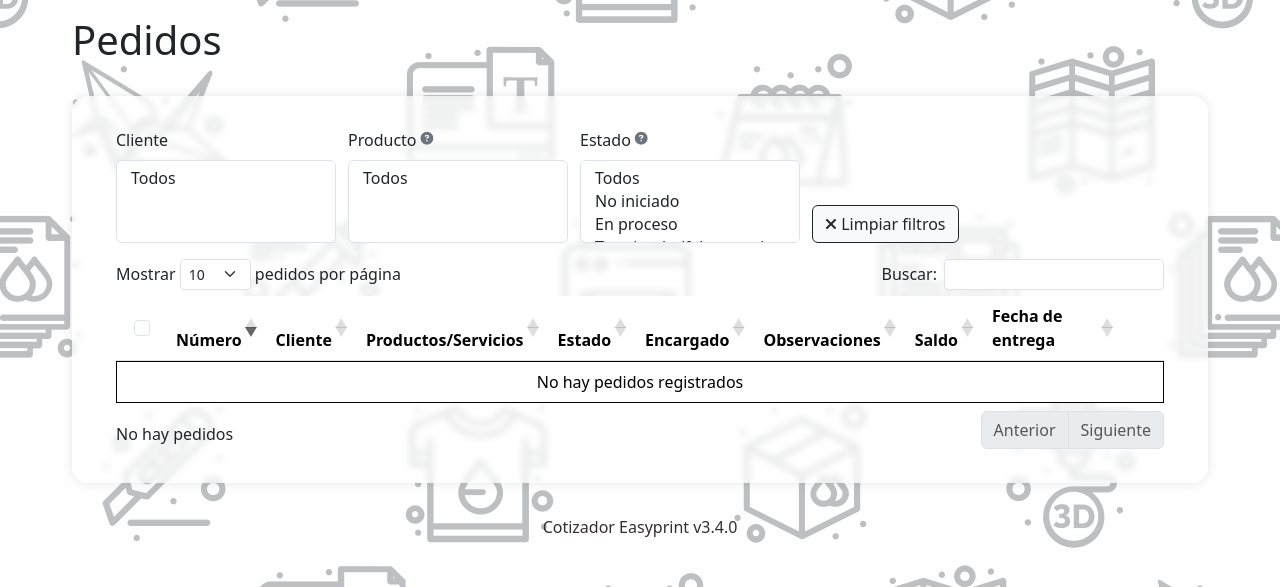
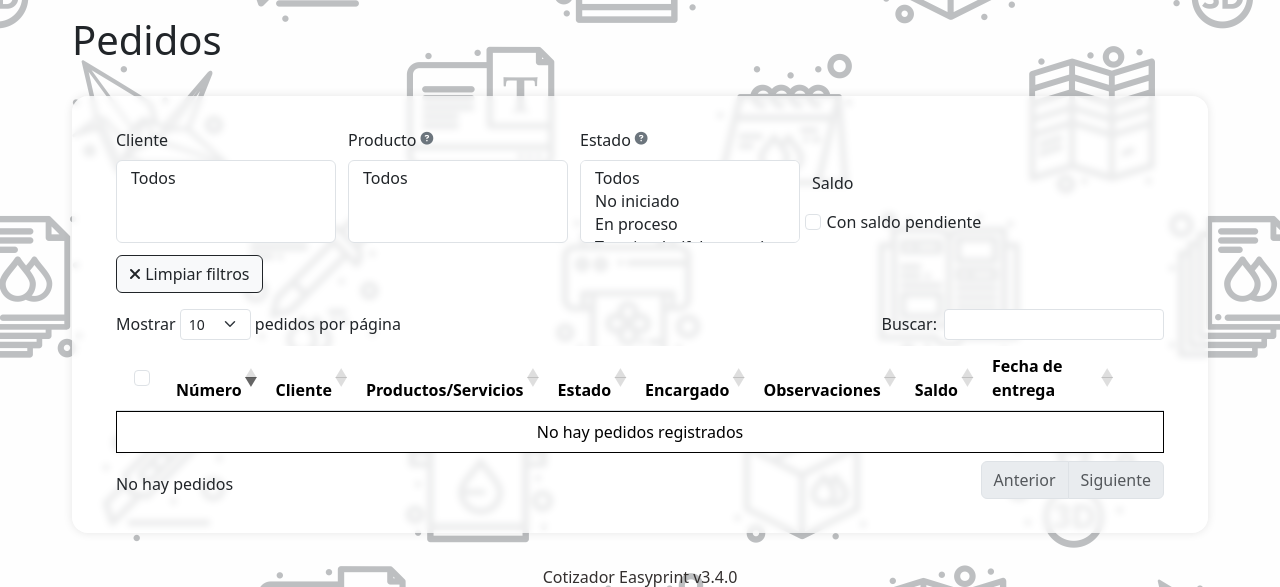
Before and after one commit to ralatigano/EasyPrint, a Django app: page /pedidos/v2 in a window 1280 px wide. Shown: the part 78-665 px from the top of the page. Run offline with Django 5.2, Linux system fonts and the light colour scheme; the visitor is signed in with stand-in values (Sample User, id 1); data comes from the database, SQL or seed files in the repository; data that the repository does not hold is empty; some libraries are stand-ins or nearby versions.

Commit message:
Pedidos v2: filtro "con saldo pendiente" y persistencia de pagina
- Nuevo checkbox "Con saldo pendiente" en la barra de filtros que muestra solo
  pedidos con saldo > 0. Se integra a la funcion de busqueda custom (lee
  data-saldo de la fila) y se persiste/restaura junto al resto de los filtros
  en sessionStorage (pedidos_filtros).
- DataTable con stateSave + stateDuration -1 (sessionStorage): conserva pagina,
  orden y busqueda al recargar, de modo que al volver de editar un pedido (que
  redirige a /pedidos/v2) se mantiene la pagina en la que estabas.

Co-Authored-By: Claude Opus 4.8 <noreply@anthropic.com>

```diff
--- a/core/static/pedidos/js/Pedidos_v2.js
+++ b/core/static/pedidos/js/Pedidos_v2.js
@@ -7,6 +7,10 @@ const initDataTable = async () => {
     dataTable = $("#Pedidos").DataTable({
         order: [[1, 'desc']],
         responsive: false,
+        // Conserva página/orden/búsqueda entre recargas (p. ej. al volver de editar
+        // un pedido, que redirige a /pedidos/v2). stateDuration -1 = sessionStorage.
+        stateSave: true,
+        stateDuration: -1,
         columnDefs: [
             { orderable: false, responsivePriority: 99, targets: 0 }, // checkbox
             { responsivePriority: 1,  targets: 1 }, // Número
@@ -301,24 +305,26 @@ cambiarClienteModal.addEventListener('show.bs.modal', function (event) {
 
 // ── Filtros ───────────────────────────────────────────────────────────────────
 const FILTROS_KEY = 'pedidos_filtros';
-let filtroActivo = { clientes: [], productos: [], estados: [] };
+let filtroActivo = { clientes: [], productos: [], estados: [], soloConSaldo: false };
 
 $.fn.dataTable.ext.search.push(function (settings, data, dataIndex) {
     if (settings.nTable.id !== 'Pedidos') return true;
 
-    const { clientes, productos, estados } = filtroActivo;
+    const { clientes, productos, estados, soloConSaldo } = filtroActivo;
     const nodoFila = settings.aoData[dataIndex].nTr;
     if (!nodoFila) return true;
 
     const clienteId      = nodoFila.children[2]?.dataset.clienteId || '';
     const productosTexto = nodoFila.children[3]?.querySelector('.prod-text')?.textContent.trim().toLowerCase() || '';
     const estadoTexto    = nodoFila.children[4]?.textContent.trim().toLowerCase() || '';
+    const saldo          = parseFloat(nodoFila.dataset.saldo) || 0;
 
     const okCliente  = !clientes.length  || clientes.includes(clienteId);
     const okProducto = !productos.length || productos.some(p => productosTexto.includes(p.toLowerCase()));
     const okEstado   = !estados.length   || estados.map(e => e.toLowerCase()).includes(estadoTexto);
+    const okSaldo    = !soloConSaldo     || saldo > 0;
 
-    return okCliente && okProducto && okEstado;
+    return okCliente && okProducto && okEstado && okSaldo;
 });
 
 function getSeleccionados(id) {
@@ -331,6 +337,7 @@ function aplicarFiltros() {
         clientes:  getSeleccionados('filtroCliente'),
         productos: getSeleccionados('filtroProducto'),
         estados:   getSeleccionados('filtroEstado'),
+        soloConSaldo: document.getElementById('filtroSaldo').checked,
     };
     sessionStorage.setItem(FILTROS_KEY, JSON.stringify(filtroActivo));
     dataTable.draw();
@@ -349,7 +356,7 @@ function manejarTodos(selectEl) {
 function restaurarFiltros() {
     const guardados = sessionStorage.getItem(FILTROS_KEY);
     if (!guardados) return;
-    const { clientes, productos, estados } = JSON.parse(guardados);
+    const { clientes, productos, estados, soloConSaldo } = JSON.parse(guardados);
     const mapa = { filtroCliente: clientes, filtroProducto: productos, filtroEstado: estados };
     Object.entries(mapa).forEach(([id, vals]) => {
         if (!vals?.length) return;
@@ -357,16 +364,21 @@ function restaurarFiltros() {
             o.selected = o.value !== '' && vals.includes(o.value);
         });
     });
-    filtroActivo = { clientes: clientes || [], productos: productos || [], estados: estados || [] };
+    document.getElementById('filtroSaldo').checked = !!soloConSaldo;
+    filtroActivo = {
+        clientes: clientes || [], productos: productos || [], estados: estados || [],
+        soloConSaldo: !!soloConSaldo,
+    };
     dataTable.draw();
 }
 
 function limpiarFiltros() {
     sessionStorage.removeItem(FILTROS_KEY);
-    filtroActivo = { clientes: [], productos: [], estados: [] };
+    filtroActivo = { clientes: [], productos: [], estados: [], soloConSaldo: false };
     ['filtroCliente', 'filtroProducto', 'filtroEstado'].forEach(id => {
         Array.from(document.getElementById(id).options).forEach(o => o.selected = false);
     });
+    document.getElementById('filtroSaldo').checked = false;
     dataTable.draw();
 }
 
@@ -374,6 +386,8 @@ function limpiarFiltros() {
     const el = document.getElementById(id);
     el.addEventListener('change', () => { manejarTodos(el); aplicarFiltros(); });
 });
+
+document.getElementById('filtroSaldo').addEventListener('change', aplicarFiltros);
 
 document.getElementById('limpiarFiltros').addEventListener('click', limpiarFiltros);
 
--- a/core/templates/pedidos/pedidos_v2.html
+++ b/core/templates/pedidos/pedidos_v2.html
@@ -182,6 +182,14 @@
         </div>
 
         <div>
+            <label class="form-label">Saldo</label>
+            <div class="form-check" style="height:38px;display:flex;align-items:center;gap:.35rem;">
+                <input class="form-check-input mt-0" type="checkbox" id="filtroSaldo" style="cursor:pointer;">
+                <label class="form-check-label" for="filtroSaldo" style="cursor:pointer;white-space:nowrap;">Con saldo pendiente</label>
+            </div>
+        </div>
+
+        <div>
             <button id="limpiarFiltros" class="btn btn-outline-secondary" style="height:38px;">
                 <i class="fa-solid fa-xmark"></i> Limpiar filtros
             </button>
```
